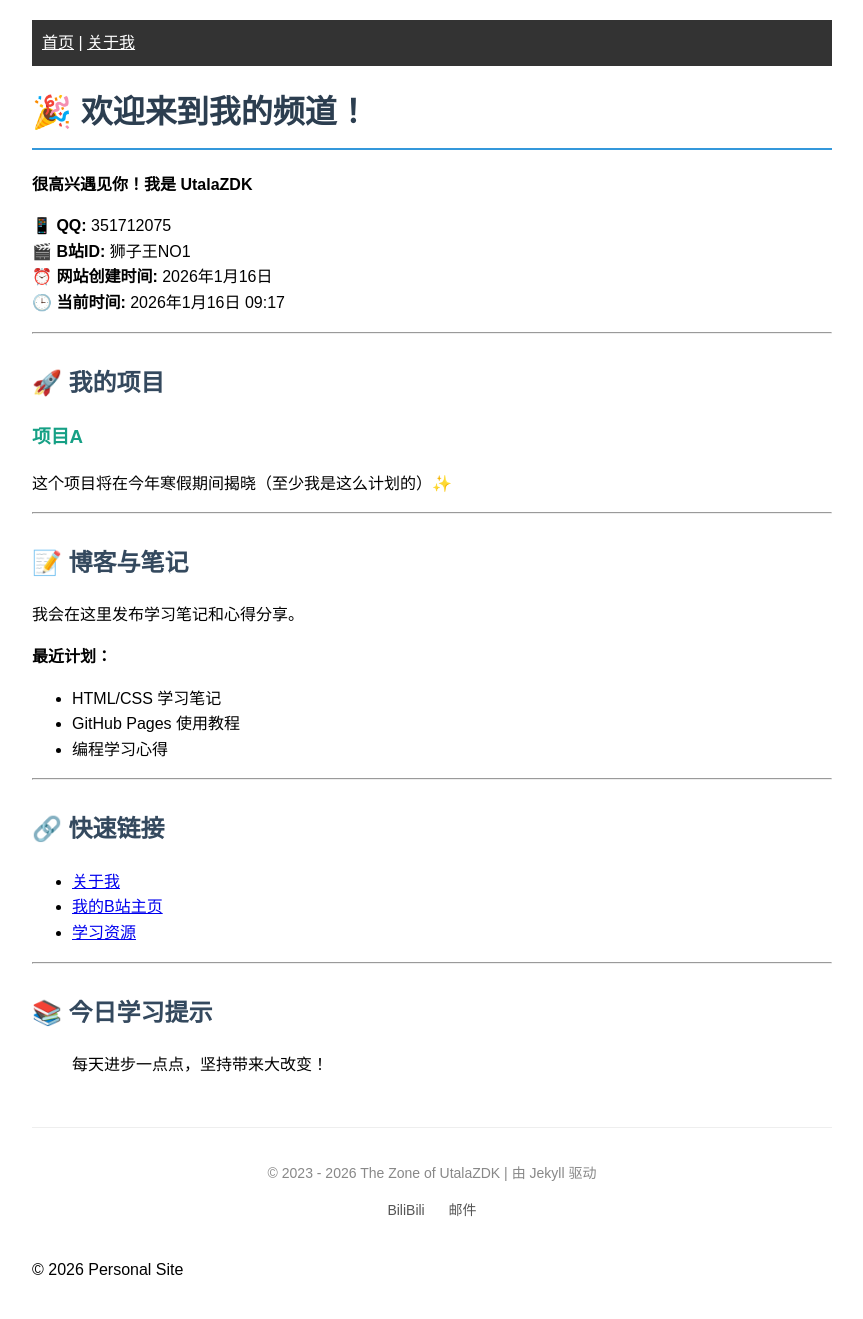
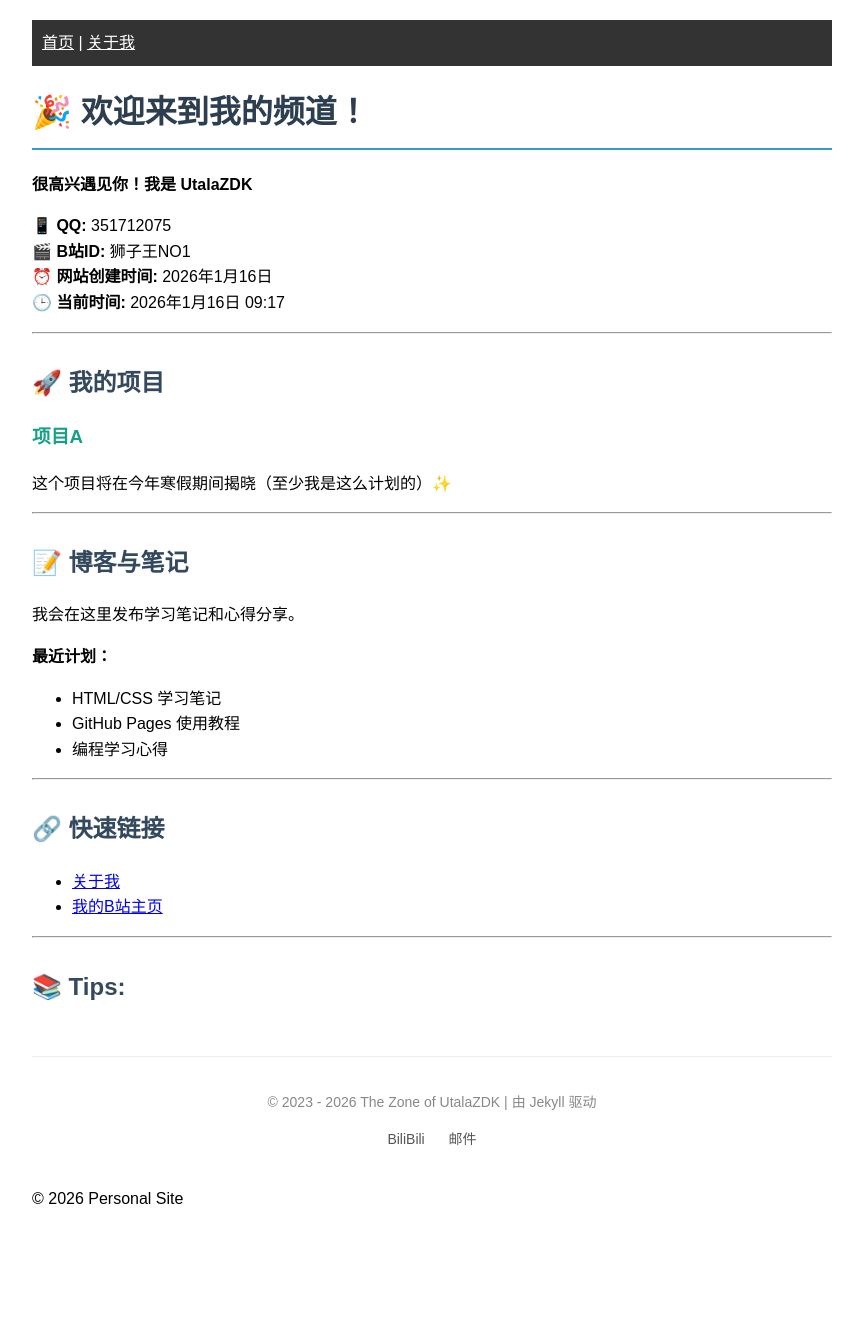
Before and after one commit to UtalaZDK/utalazdk.github.io, a Jekyll site: the page built from index.md, in a window 1280 px wide. Shown: the whole page, without its empty margins (208-1071 px from the left). Built offline with Jekyll 4.4.1, drawn with Linux system fonts in a browser that asks for light colours; our own code applies the rules of GitHub Pages for plain Markdown files; after the commit the page ends 1248 px from its top, so only the background shows below that.

Commit message:
Remove learning resources link and update tips section
Removed '学习资源' link and updated section title.

```diff
--- a/index.md
+++ b/index.md
@@ -29,12 +29,11 @@
 ## 🔗 快速链接
 - [关于我](about.md)
 - [我的B站主页](https://b23.tv/0mZ7o8n)
-- [学习资源](resources.md)
 
 ---
 
-## 📚 今日学习提示
-> 每天进步一点点，坚持带来大改变！
+## 📚 Tips:
+>
 
 <script>
 // 简单的JavaScript显示时间
```
